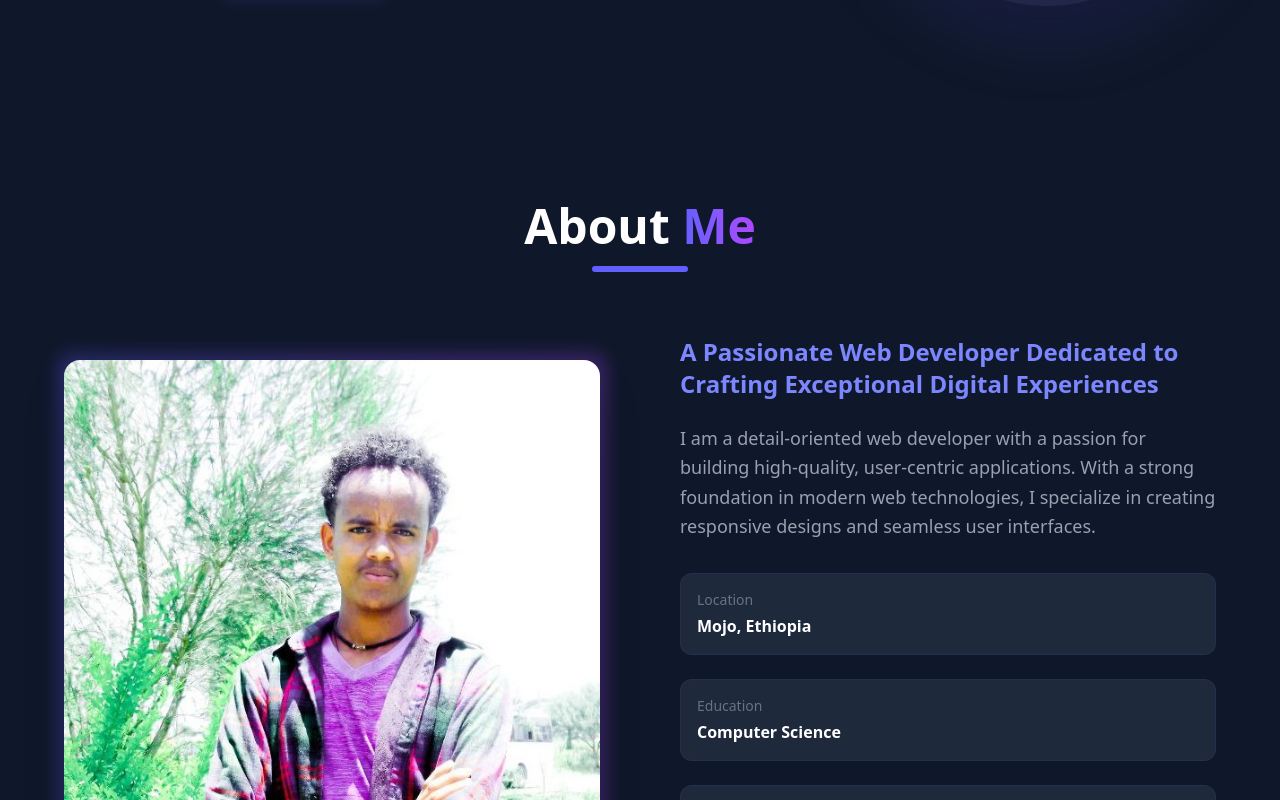
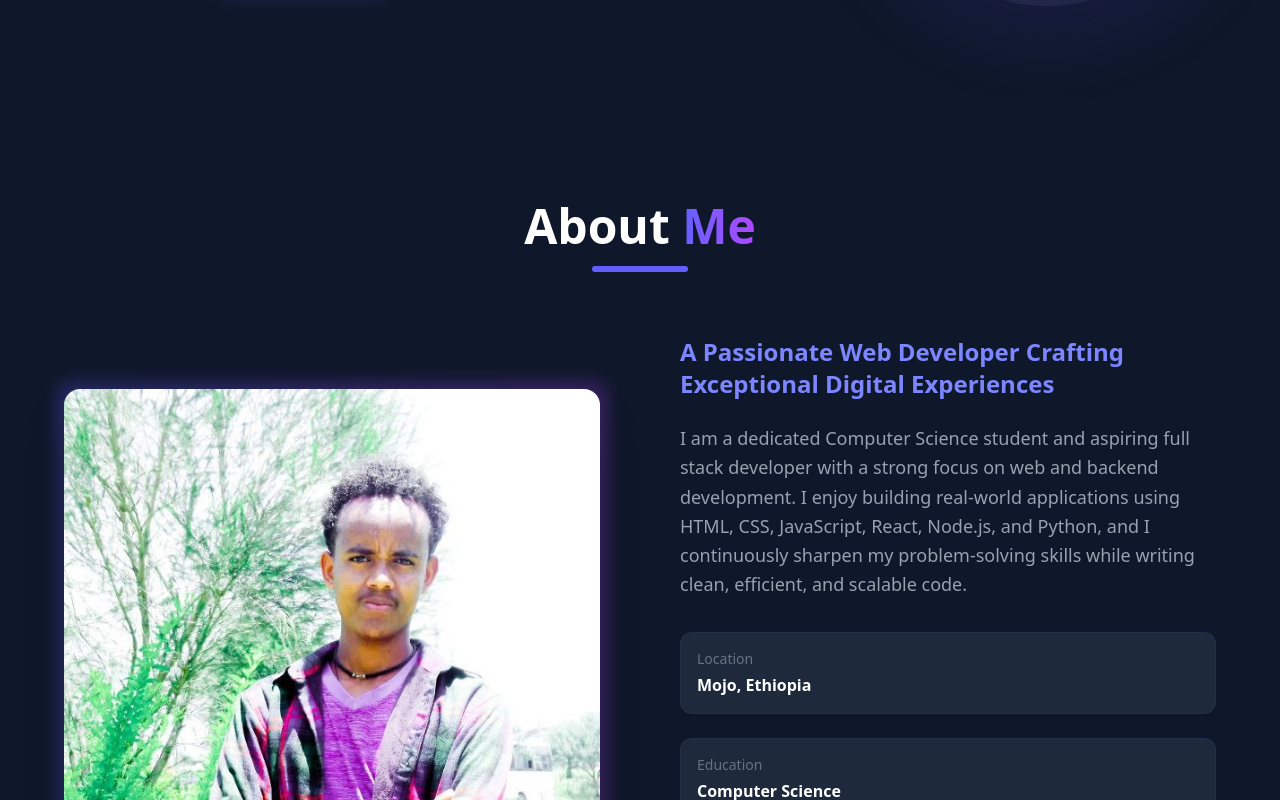
Before and after one commit to biniam7534/portfolio, a React (Vite) app in the folder client/: page / in a window 1280 px wide. Shown: the part 518-1318 px from the top of the page. Built offline with nearby package versions, Linux system fonts and the light colour scheme.

Commit message:
to update about me

```diff
--- a/client/src/components/about.jsx
+++ b/client/src/components/about.jsx
@@ -33,12 +33,10 @@ const About = () => {
                     {/* Content Section */}
                     <div className='lg:w-1/2'>
                         <h3 className='text-2xl font-bold mb-6 text-indigo-400'>
-                            A Passionate Web Developer Dedicated to Crafting Exceptional Digital Experiences
+                            A Passionate Web Developer Crafting Exceptional Digital Experiences
                         </h3>
                         <p className='text-gray-400 text-lg leading-relaxed mb-8'>
-                            I am a detail-oriented web developer with a passion for building high-quality,
-                            user-centric applications. With a strong foundation in modern web technologies,
-                            I specialize in creating responsive designs and seamless user interfaces.
+                            I am a dedicated Computer Science student and aspiring full stack developer with a strong focus on web and backend development. I enjoy building real-world applications using HTML, CSS, JavaScript, React, Node.js, and Python, and I continuously sharpen my problem-solving skills while writing clean, efficient, and scalable code.
                         </p>
 
                         {/* Info Grid */}
```
